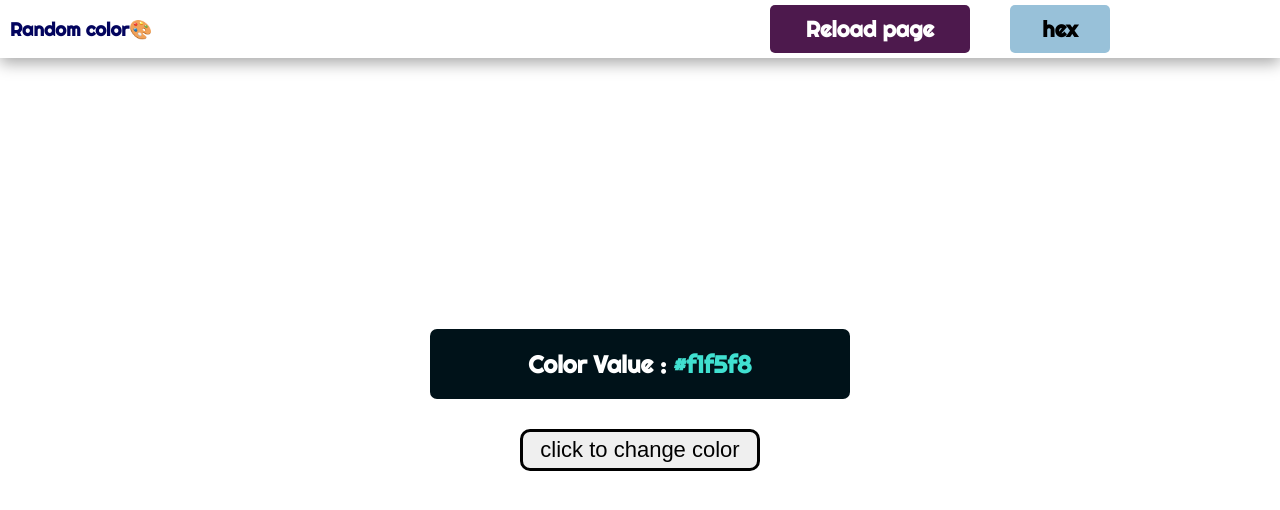
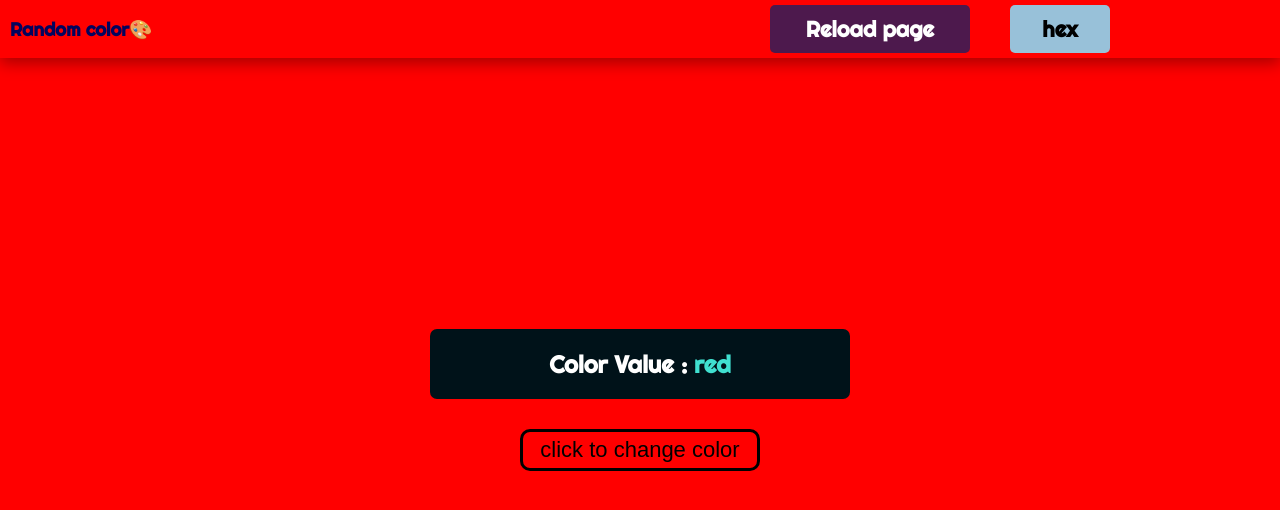
Before and after one commit to pooulad/random-color-maker, a plain HTML site: page index.html in a window 1280 px wide. Both pictures are taken after a click on the button "click to change color". Drawn offline with Linux system fonts and the light colour scheme.

Commit message:
show random color created

```diff
--- a/index.html
+++ b/index.html
@@ -21,7 +21,8 @@
     </nav>
     <div class="container">
         <h2 class="h2_container">Color Value : <span class="colorValue">#f1f5f8</span></h2>
-        <button class="btn btn_hero">click to change color</button>
+        <button id="btn" class="btn btn_hero">click to change color</button>
     </div>
+    <script src="script.js"></script>
 </body>
 </html>
--- /dev/null
+++ b/script.js
@@ -0,0 +1,12 @@
+const colors = ["green","red","blue","yellow"];
+const btn = document.getElementById("btn");
+const color = document.querySelector(".colorValue");
+btn.addEventListener("click",function(){
+    const randomNumber = getRandomNumber();
+    document.body.style.backgroundColor = colors[randomNumber];
+    color.textContent = colors[randomNumber];
+    btn.style.backgroundColor = colors[randomNumber];
+})
+function getRandomNumber(){
+    return Math.floor(Math.random() * colors.length)
+}
```
